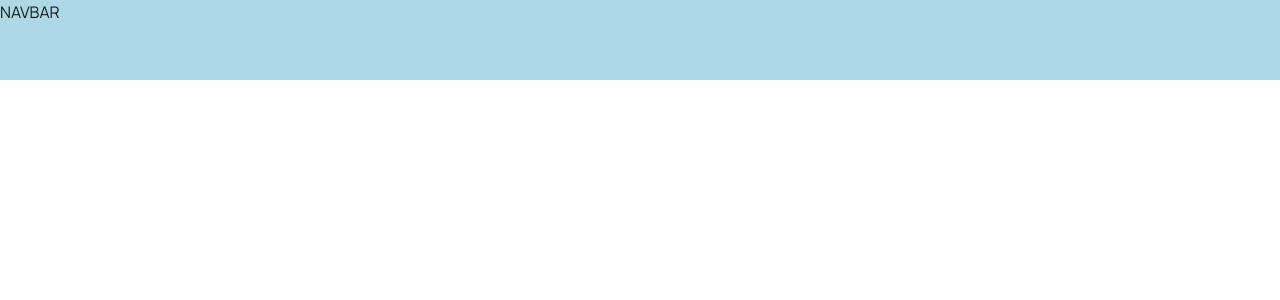
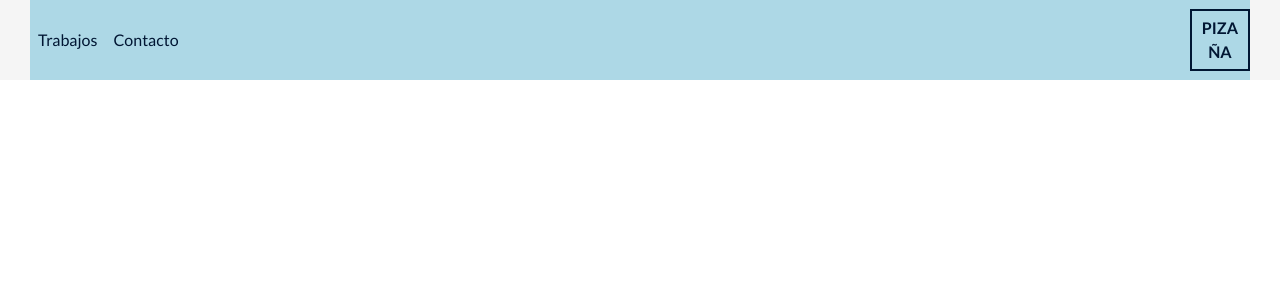
Before and after one commit to erikpz/erik-developer, a Next.js app: page / in a window 1280 px wide. Shown: the top 300 px of the page. Built offline with nearby package versions, Linux system fonts and the light colour scheme.

Commit message:
Theme config

```diff
--- a/components/HomePage.tsx
+++ b/components/HomePage.tsx
@@ -1,11 +1,17 @@
 import React from "react";
 import { Box } from "@mui/material";
+import { styled } from "@mui/material/styles";
 import { NavBar } from "./NavBar";
+
+const HomePageContainer = styled(Box)(({ theme }) => ({
+  backgroundColor: "whitesmoke",
+  padding:'0px 30px'
+}));
 
 export const HomePage = () => {
   return (
-    <Box>
+    <HomePageContainer>
       <NavBar />
-    </Box>
+    </HomePageContainer>
   );
 };
--- a/components/NavBar.tsx
+++ b/components/NavBar.tsx
@@ -1,12 +1,39 @@
 import React from "react";
-import { Box } from "@mui/material";
-import { styled } from "@mui/system";
+import { Box, Typography } from "@mui/material";
+import { styled } from "@mui/material/styles";
 
 const NavBarContainer = styled(Box)(({ theme }) => ({
-    backgroundColor: "lightblue",
-    height:80
+  backgroundColor: "lightblue",
+  height: 80,
+  display: "flex",
+  justifyContent: "space-between",
+  alignItems: "center",
+}));
+
+const LogoContainer = styled(Box)(({ theme }) => ({
+  borderWidth:2,
+  borderStyle:"solid",
+  borderColor: theme.palette.common.black,
+  textAlign: "center",
+  padding:"5px 10px"
 }));
 
 export const NavBar = () => {
-  return <NavBarContainer>NAVBAR</NavBarContainer>;
+  return (
+    <NavBarContainer>
+      <Box sx={{ display: "flex" }}>
+        <Typography variant="subtitle1" sx={{ mx: 1 }}>
+          Trabajos
+        </Typography>
+        <Typography variant="subtitle1" sx={{ mx: 1 }}>
+          Contacto
+        </Typography>
+      </Box>
+
+      <LogoContainer>
+        <Typography sx={{ fontWeight: 700 }}>PIZA</Typography>
+        <Typography sx={{ fontWeight: 700 }}>ÑA</Typography>
+      </LogoContainer>
+    </NavBarContainer>
+  );
 };
--- a/pages/index.tsx
+++ b/pages/index.tsx
@@ -7,7 +7,7 @@ const Home: NextPage = () => {
     <>
       <Head>
         <link
-          href="https://fonts.googleapis.com/css2?family=Manrope:wght@200;300;400;500;600;700;800&display=swap"
+          href="https://fonts.googleapis.com/css2?family=Lato:ital,wght@0,100;0,300;0,400;0,700;0,900;1,100;1,300;1,400;1,700;1,900&display=swap"
           rel="stylesheet"
         />
       </Head>
--- a/theme/ThemeConfig.tsx
+++ b/theme/ThemeConfig.tsx
@@ -4,16 +4,29 @@ import {
   GlobalStyles,
   responsiveFontSizes,
   ThemeProvider,
+  PaletteOptions,
 } from "@mui/material";
 import { globalStyles } from "./globalStyles";
 
-const FONT_FAMILY = '"Manrope", sans-serif';
+const FONT_FAMILY = '"LAto", sans-serif';
+
+const palette: PaletteOptions = {
+  common: { black: "#001633", white: "#F5F5F5" },
+  text: { primary: "#001633" },
+};
+
+const typography = {
+  fontFamily: FONT_FAMILY,
+};
 
 export const ThemeConfig = ({ children }: any) => {
   let theme = createTheme({
-    typography: { fontFamily: FONT_FAMILY },
+    palette,
+    typography,
   });
+
   theme = responsiveFontSizes(theme);
+
   return (
     <ThemeProvider theme={theme}>
       <GlobalStyles styles={(theme) => globalStyles(theme)} />
```
